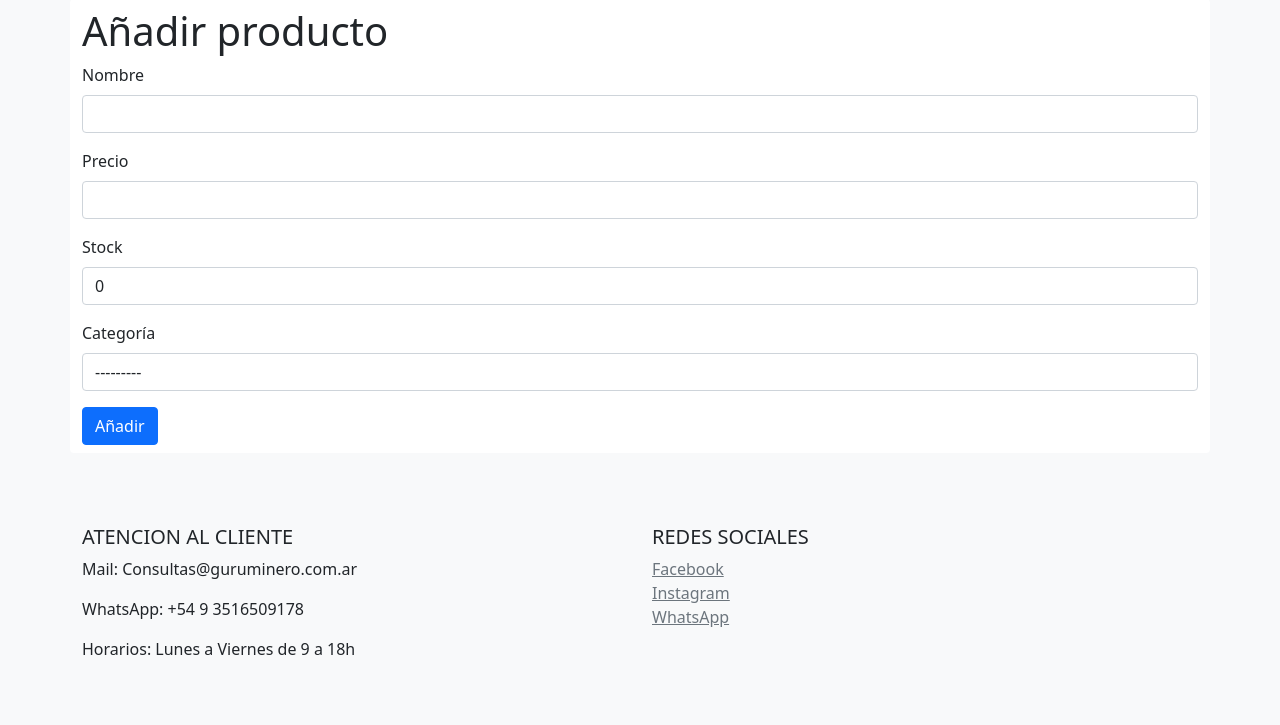
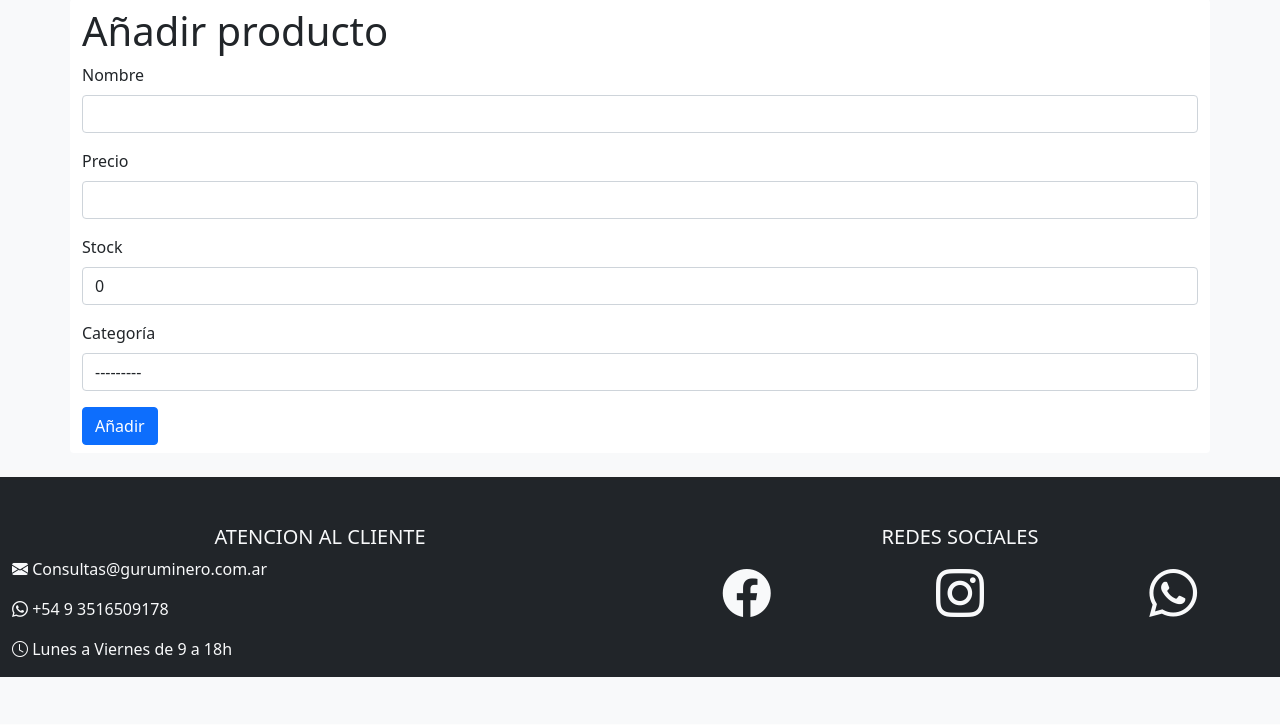
Before and after one commit to ivanln26/404_minerva, a Django app: page /product/create in a window 1280 px wide. Shown: the part 76-801 px from the top of the page. After the commit the page ends 753 px from the top, so only its background shows below. Run offline with Django 3.2, Linux system fonts and the light colour scheme; data that the repository does not hold is empty.

Commit message:
Stylize footer

```diff
--- a/minerva/templates/footer.html
+++ b/minerva/templates/footer.html
@@ -1,19 +1,25 @@
-<footer class="container py-5">
+<footer class="container-fluid pt-5 bg-dark pb-0 mb-0">
   <div class="row">
-    <div class="col">
-      <h5>ATENCION AL CLIENTE</h5>
-      <p>Mail: Consultas@guruminero.com.ar</p>
-      <p>WhatsApp: +54 9 3516509178</p>
-      <p>Horarios: Lunes a Viernes de 9 a 18h</p>
+    <div class="col text-light">
+      <h5 class="text-center">ATENCION AL CLIENTE</h5>
+      <p><i class="bi-envelope-fill"></i> Consultas@guruminero.com.ar</p>
+      <p><i class="bi-whatsapp"></i> +54 9 3516509178</p>
+      <p><i class="bi-clock"></i> Lunes a Viernes de 9 a 18h</p>
       </ul>
     </div>
-    <div class="col">
+    <div class="col text-light text-center">
       <h5>REDES SOCIALES</h5>
-      <ul class="list-unstyled text-small">
-        <li><a class="link-secondary" href="#">Facebook</a></li>
-        <li><a class="link-secondary" href="#">Instagram</a></li>
-        <li><a class="link-secondary" href="#">WhatsApp</a></li>
-      </ul>
+      <div class="row">
+        <div class="col">
+          <a class="link-light" style="font-size: 3em;" href=""><i class="bi-facebook"></i></a>
+        </div>
+        <div class="col">
+          <a class="link-light" style="font-size: 3em;" href=""><i class="bi-instagram"></i></a>
+        </div>
+        <div class="col">
+          <a class="link-light" style="font-size: 3em;" href=""><i class="bi-whatsapp"></i></a>
+        </div>
+      </div>
     </div>
   </div>
 </footer>
```
